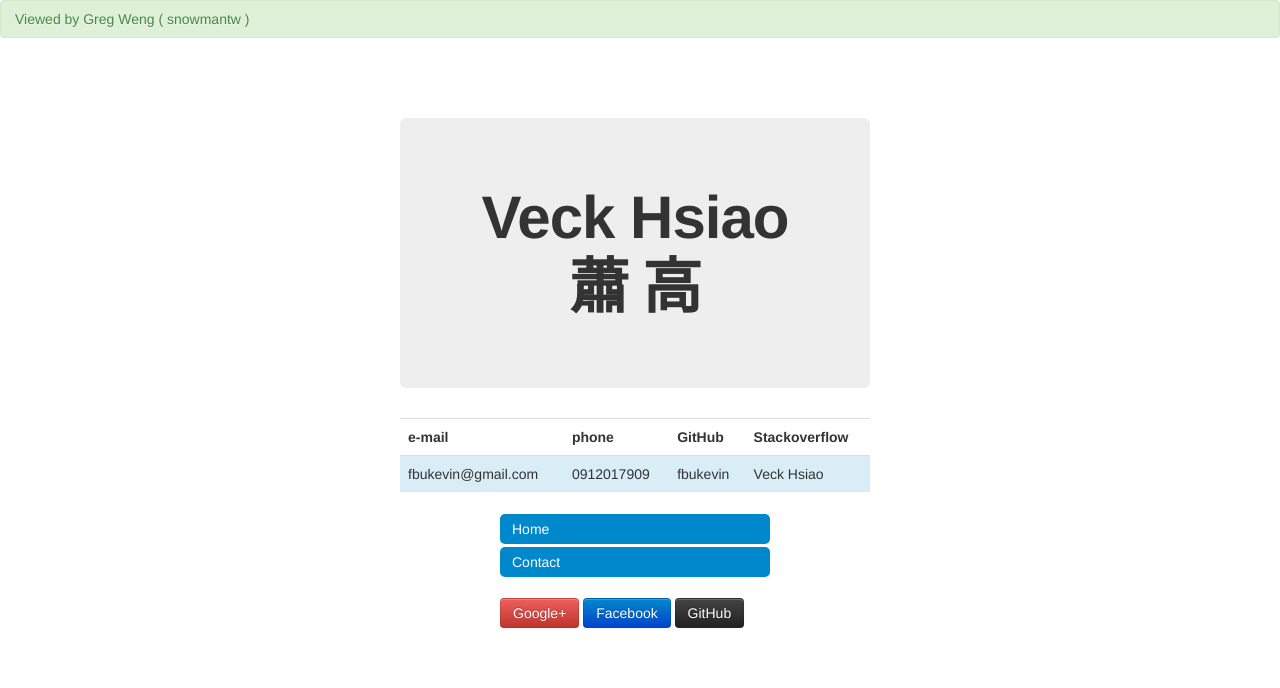
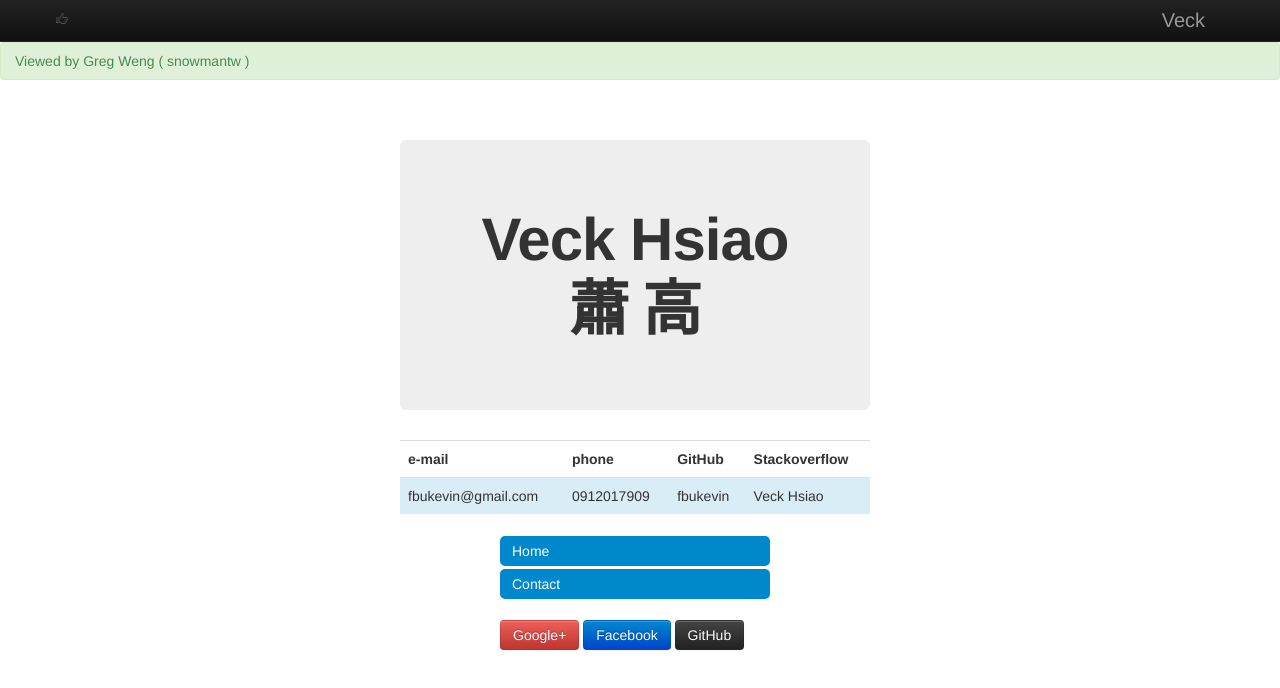
Before and after one commit to fbukevin/PLSM2013-bootstrap, a plain HTML site: page index.htm in a window 1280 px wide. Drawn offline with nearby package versions, Linux system fonts and the light colour scheme.

Commit message:
Modified 130614
1. Modified index.html with insert black navigation bar on the top
2. Remove one <br> on top
3. Add two <br>at the bottom

```diff
--- a/index.htm
+++ b/index.htm
@@ -10,12 +10,28 @@
   <body>
     <script src="http://code.jquery.com/jquery.js"></script>
 	<script src="bootstrap/js/bootstrap.min.js"></script>		<!--include twitter bootstrap js file-->
+
+	<!-- black navigation bar on the top-->
+	<div class="navbar navbar-inverse navbar-static-top ">
+		<div class="navbar-inner">
+			<div class="container">
+				<a class="brand pull-right" href="./"><i class="icon-thumbs-up"></i></a>
+				<a class="brand nav pull-right" href="./index.htm">Veck</a>
+				<!-- Reserve for <ul class="nav"><li>..</li>....<li>..</li></ul> -->
+			</div>
+		</div>
+	</div>
+
+
+	<!--Senior's infomation-->
 	<div class="alert alert-success">
 			Viewed by Greg Weng ( snowmantw )
 	</div>
+
+
 	<!-- hero-unit for name title-->
 	<div class="row">
-		<br><br><br>			<!--space on top-->
+		<br><br>			<!--space on top-->
 		<div class="span5 offset4">
 			<div class="hero-unit">
 			  <h1 align="center">Veck Hsiao</h1>		<!--align make letter centered-->
@@ -61,12 +77,7 @@
 		</div>
 	</div>
 
-
-
-
-
-
-
+	<br><br> <!-- space at the bottom -->
 
   </body>
 </html>
```
